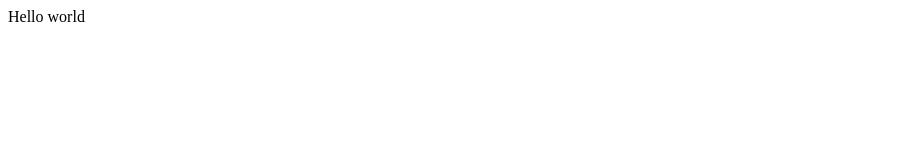
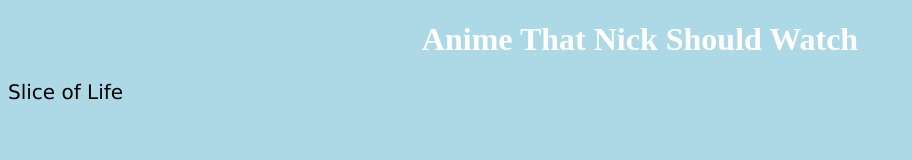
Before and after one commit to Catsgomeowmeow/Catsgomeow, a plain HTML site: page index.html in a window 1280 px wide. Shown: the whole page, without its empty margins (0-912 px from the left). Drawn offline with Linux system fonts and the light colour scheme.

Commit message:
Added Text

```diff
--- a/index.html
+++ b/index.html
@@ -1 +1,27 @@
-Hello world
+<!DOCTYPE html>
+<html>
+<head>
+    <style>
+        body {
+    background-color: lightblue;
+}
+
+h1 {
+    color: white;
+    text-align: center;
+}
+
+p {
+    font-family: verdana;
+    font-size: 20px;
+}</style>
+<!--    This is the Tab name-->
+<title>Anime To Watch For Nick</title>
+</head>
+    <body>
+    <h1>Anime That Nick Should Watch</h1>
+        <p>Slice of Life</p>
+    </body>
+</html>
+
+<!--<iframe width="560" height="315" src="https://www.youtube.com/embed/7GpjYjTjC6I" frameborder="0" allowfullscreen></iframe>-->
--- a/style.css
+++ b/style.css
@@ -0,0 +1,13 @@
+body {
+    background-color: lightblue;
+}
+
+h1 {
+    color: white;
+    text-align: center;
+}
+
+p {
+    font-family: verdana;
+    font-size: 20px;
+}
```
